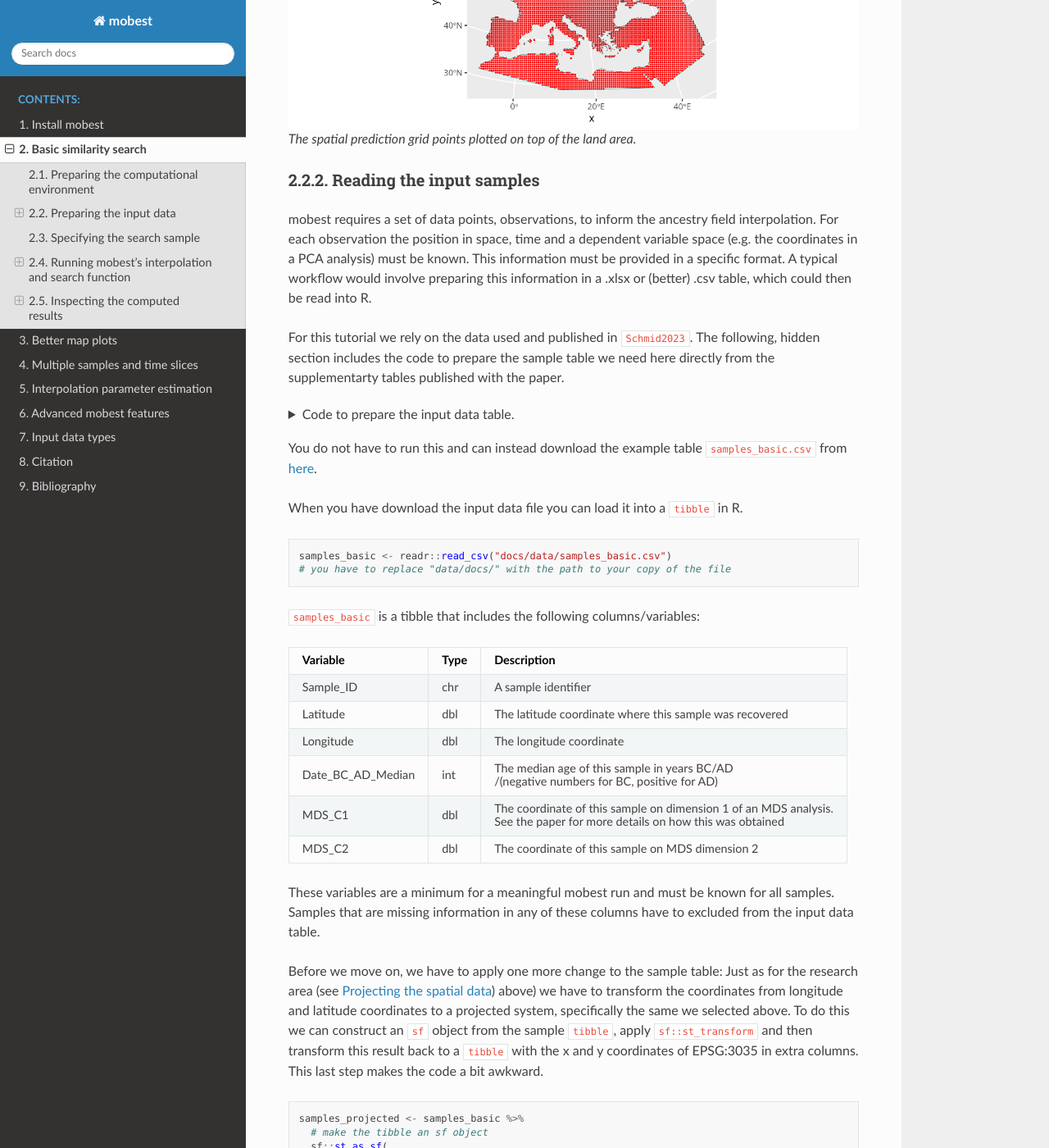
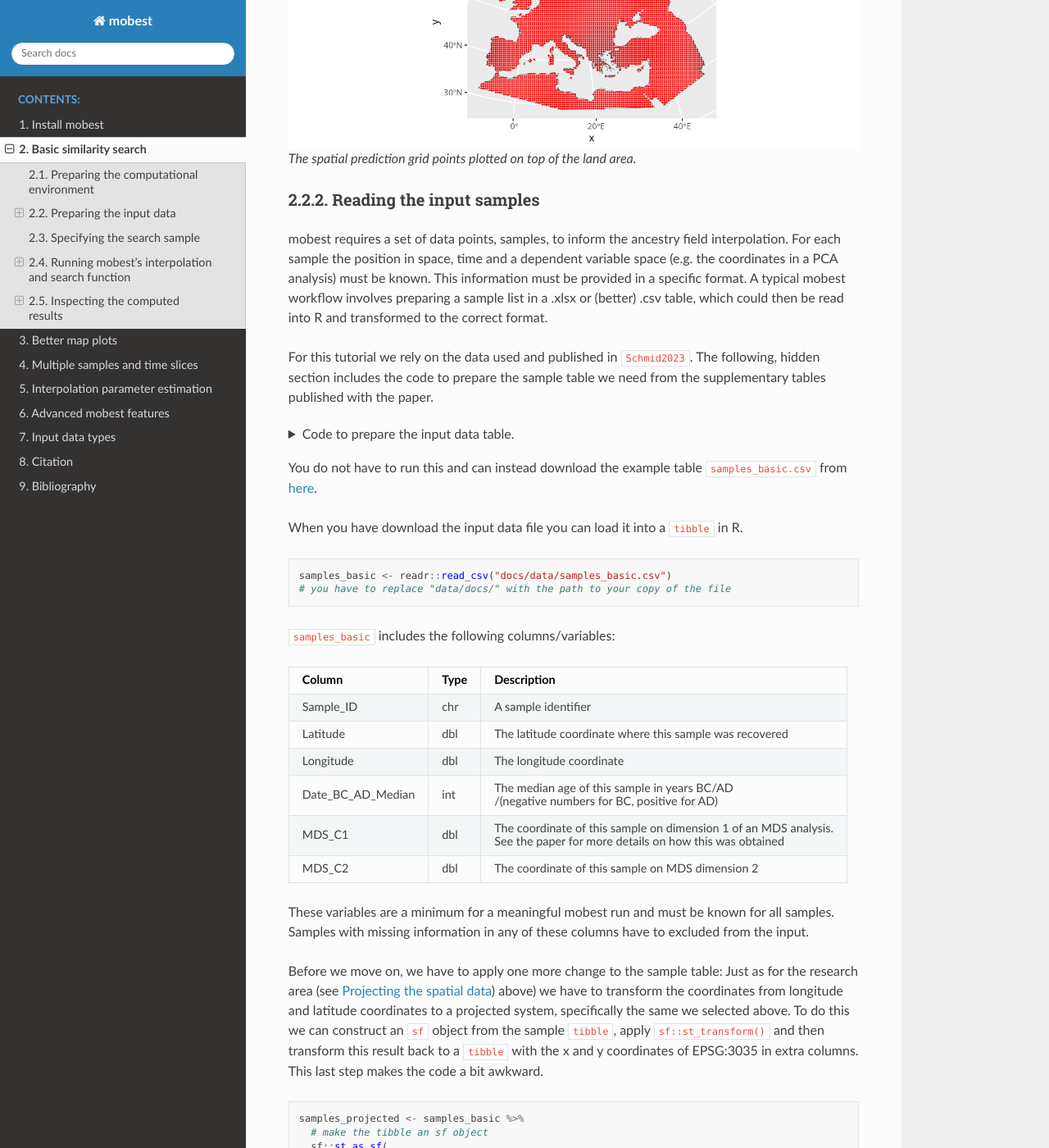
Before and after one commit to nevrome/mobest, a Sphinx documentation site: the page built from docs/basic.md, in a window 1280 px wide and 1400 px high, scrolled down 5120 px. Shown: the whole window at 82% size. Built offline with Sphinx 7.4.7 and the Read the Docs theme 2.0.0, drawn with Linux system fonts in a browser that asks for light colours; cross-references to code outside the pages are shown as plain code; some of the changed text lies outside the part shown.

Commit message:
rereading

````diff
--- a/docs/basic.md
+++ b/docs/basic.md
@@ -119,7 +119,7 @@ The research area land polygon now transformed to EPSG:3035.
 
 #### Creating the prediction grid
 
-To finally create the prediction grid we can use `mobest::create_prediction_grid()`. It takes the land outline polygon and overlays its bounding box with a regular grid (using `sf::st_make_grid()`), where each cell has the size corresponding to the `spatial_cell_size` parameter. It then determines the centres of each grid cell and crops the resulting, regular point cloud with the land area. Note that `spatial_cell_size` uses the unit of the CRS, so in our case for EPSG:3035 meters. That means a value of 50000 translates to one point every 50km. The total number of resulting spatial prediction positions is 4738 in this example.
+To finally create the prediction grid we can use `mobest::create_prediction_grid()`. It takes the land outline polygon and overlays its bounding box with a regular grid (using `sf::st_make_grid()`), where each cell has the size corresponding to the `spatial_cell_size` parameter. It then determines the centres of each grid cell and crops the resulting, regular point cloud with the land area. Note that `spatial_cell_size` uses the unit of the CRS, so in our case for EPSG:3035 *meters*. That means a value of 50000 translates to one point every 50km. The total number of resulting spatial prediction positions is 4738 in this example.
 
 ```r
 spatial_pred_grid <- mobest::create_prediction_grid(
@@ -128,7 +128,7 @@ spatial_pred_grid <- mobest::create_prediction_grid(
 )
 ```
 
-`create_prediction_grid` returns an object of class `mobest_spatialpositions`, which is derived from `tibble::tibble`. That means we can print it on the R console and it will behave as a tibble. It will also work seamlessly as an input for `ggplot2`, which we can now use to visualize the point cloud.
+`create_prediction_grid` returns an object of class `mobest_spatialpositions`, which is derived from `tibble::tibble()`. That means we can print it on the R console and it will behave as a [`tibble`](https://tibble.tidyverse.org). It will also work seamlessly as an input for `ggplot2`, which we can now use to visualize the point cloud.
 
 ```r
 ggplot() +
@@ -147,9 +147,9 @@ The spatial prediction grid points plotted on top of the land area.
 
 ### Reading the input samples
 
-mobest requires a set of data points, observations, to inform the ancestry field interpolation. For each observation the position in space, time and a dependent variable space (e.g. the coordinates in a PCA analysis) must be known. This information must be provided in a specific format. A typical workflow would involve preparing this information in a .xlsx or (better) .csv table, which could then be read into R.
+mobest requires a set of data points, samples, to inform the ancestry field interpolation. For each sample the position in space, time and a dependent variable space (e.g. the coordinates in a PCA analysis) must be known. This information must be provided in a specific format. A typical mobest workflow involves preparing a sample list in a .xlsx or (better) .csv table, which could then be read into R and transformed to the correct format.
 
-For this tutorial we rely on the data used and published in {cite:p}`Schmid2023`. The following, hidden section includes the code to prepare the sample table we need here directly from the supplementarty tables published with the paper.
+For this tutorial we rely on the data used and published in {cite:p}`Schmid2023`. The following, hidden section includes the code to prepare the sample table we need from the supplementary tables published with the paper.
 
 <details>
 <summary>Code to prepare the input data table.</summary>
@@ -191,27 +191,27 @@ readr::write_csv(samples_basic, file = "docs/data/samples_basic.csv")
 
 You do not have to run this and can instead download the example table `samples_basic.csv` from [here](data/samples_basic.csv).
 
-When you have download the input data file you can load it into a [`tibble`](https://tibble.tidyverse.org) in R.
+When you have download the input data file you can load it into a `tibble` in R.
 
 ```r
 samples_basic <- readr::read_csv("docs/data/samples_basic.csv")
 # you have to replace "data/docs/" with the path to your copy of the file
 ```
 
-`samples_basic` is a tibble that includes the following columns/variables:
+`samples_basic` includes the following columns/variables:
 
-| Variable          | Type | Description                                                                                                              |
-|-------------------|------|--------------------------------------------------------------------------------------------------------------------------|
-| Sample_ID         | chr  | A sample identifier                                                                                                      |
-| Latitude          | dbl  | The latitude coordinate where this sample was recovered                                                                  |
-| Longitude         | dbl  | The longitude coordinate                                                                                                 |
-| Date_BC_AD_Median | int  | The median age of this sample in years BC/AD<br>/(negative numbers for BC, positive for AD)                                                                                 |
+| Column            | Type | Description |
+|-------------------|------|-------------|
+| Sample_ID         | chr  | A sample identifier |
+| Latitude          | dbl  | The latitude coordinate where this sample was recovered  |
+| Longitude         | dbl  | The longitude coordinate |
+| Date_BC_AD_Median | int  | The median age of this sample in years BC/AD<br>/(negative numbers for BC, positive for AD) |
 | MDS_C1            | dbl  | The coordinate of this sample on dimension 1 of an MDS analysis.<br>See the paper for more details on how this was obtained |
-| MDS_C2            | dbl  | The coordinate of this sample on MDS dimension 2                                                                         |
+| MDS_C2            | dbl  | The coordinate of this sample on MDS dimension 2 |
 
-These variables are a minimum for a meaningful mobest run and must be known for all samples. Samples that are missing information in any of these columns have to excluded from the input data table.
+These variables are a minimum for a meaningful mobest run and must be known for all samples. Samples with missing information in any of these columns have to excluded from the input.
 
-Before we move on, we have to apply one more change to the sample table: Just as for the research area (see {ref}`Projecting the spatial data <basic:projecting the spatial data>`) above) we have to transform the coordinates from longitude and latitude coordinates to a projected system, specifically the same we selected above. To do this we can construct an `sf` object from the sample `tibble`, apply `sf::st_transform` and then transform this result back to a `tibble` with the x and y coordinates of EPSG:3035 in extra columns. This last step makes the code a bit awkward.
+Before we move on, we have to apply one more change to the sample table: Just as for the research area (see {ref}`Projecting the spatial data <basic:projecting the spatial data>`) above) we have to transform the coordinates from longitude and latitude coordinates to a projected system, specifically the same we selected above. To do this we can construct an `sf` object from the sample `tibble`, apply `sf::st_transform()` and then transform this result back to a `tibble` with the x and y coordinates of EPSG:3035 in extra columns. This last step makes the code a bit awkward.
 
 
 ```r
@@ -249,7 +249,7 @@ ggplot() +
 The spatial distribution of the informative samples.
 ```
 
-A number of samples are outside of the area we actually want to predict here. That is no problem. They will inform the field in the north-eastern fringes of the area of interest and do no harm. It is much more problematic that some areas of our prediction grid are severely under-sampled. That is something we have to keep in mind for when we interpret the results of the similarity search.
+A number of samples are outside of the area we actually want to predict here. That is no problem. They will inform the field in the north-eastern fringes of the area of interest and do no harm. It is much more problematic that some areas of our prediction grid are severely under-sampled. We have to keep sampling gaps like this in mind for when we interpret the results of the similarity search.
 
 ## Specifying the search sample
 
````
Also changed, not shown: other parts of docs/basic.md (+1 -1 lines).
